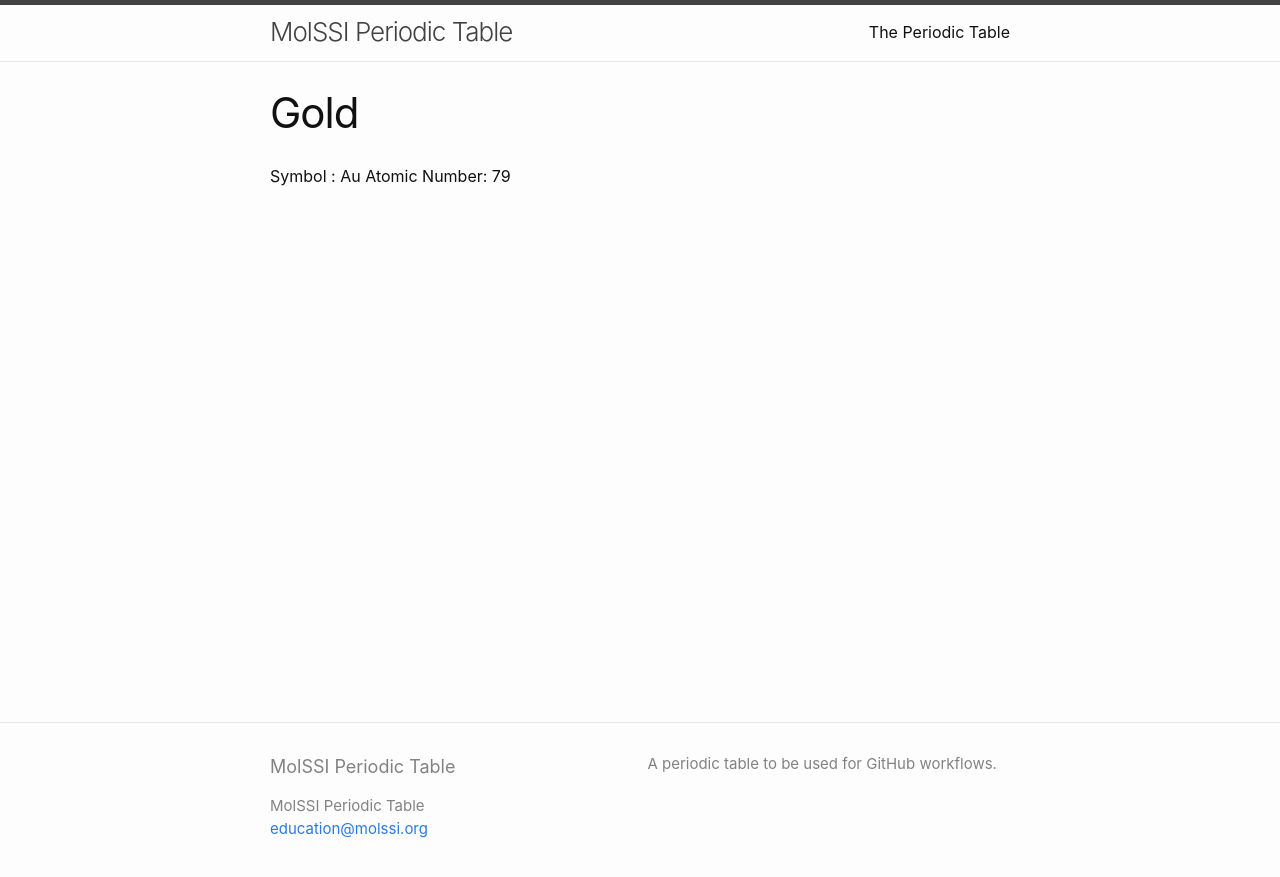
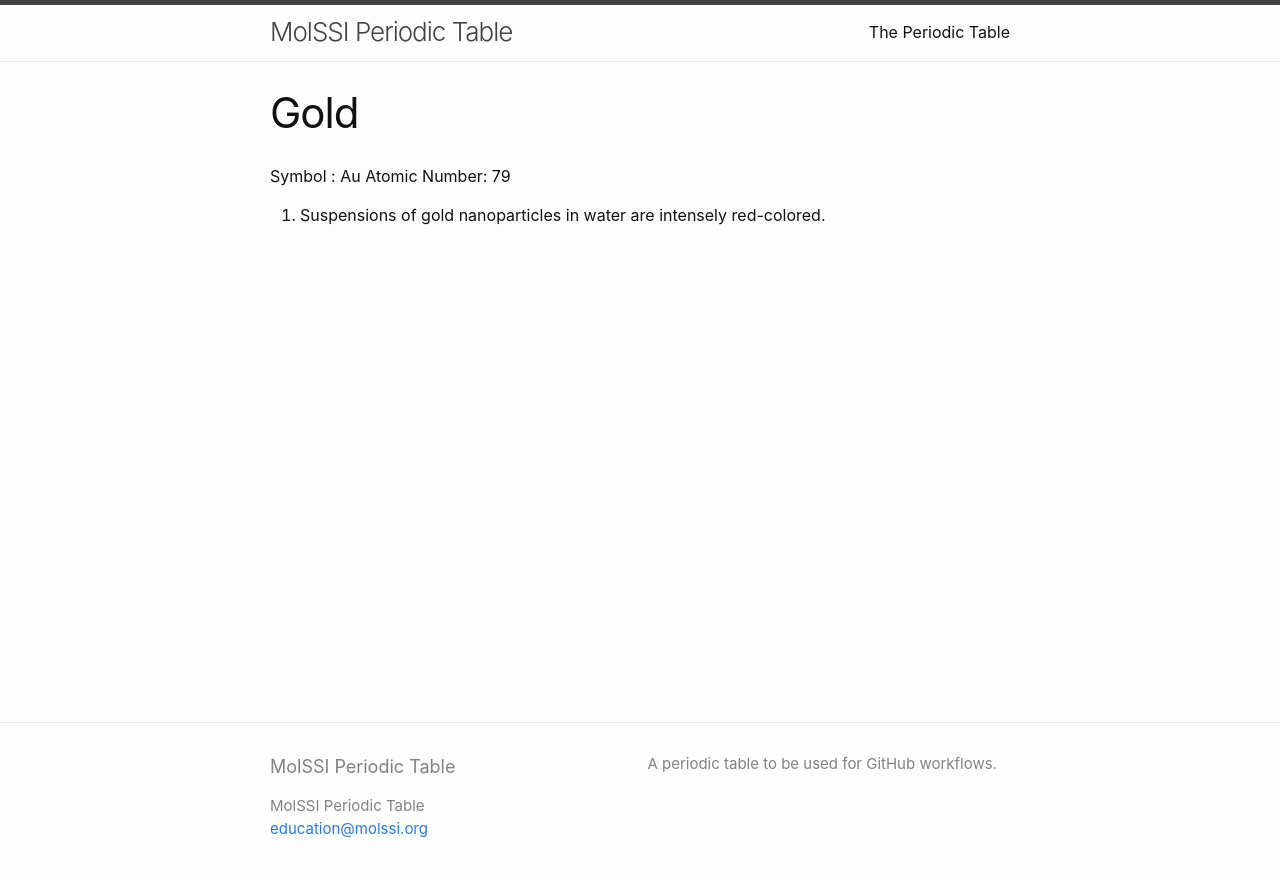
Before and after one commit to MolSSI-Education/periodic-table, a Jekyll site: the page built from elements/gold.md, in a window 1280 px wide. Shown: the top 877 px of the page. Built offline with Jekyll 4.4.1, drawn with Linux system fonts in a browser that asks for light colours.

Commit message:
First fact for gold.md

```diff
--- a/elements/gold.md
+++ b/elements/gold.md
@@ -5,3 +5,5 @@ title: Gold
 
 Symbol : Au
 Atomic Number: 79
+
+1. Suspensions of gold nanoparticles in water are intensely red-colored.
```
